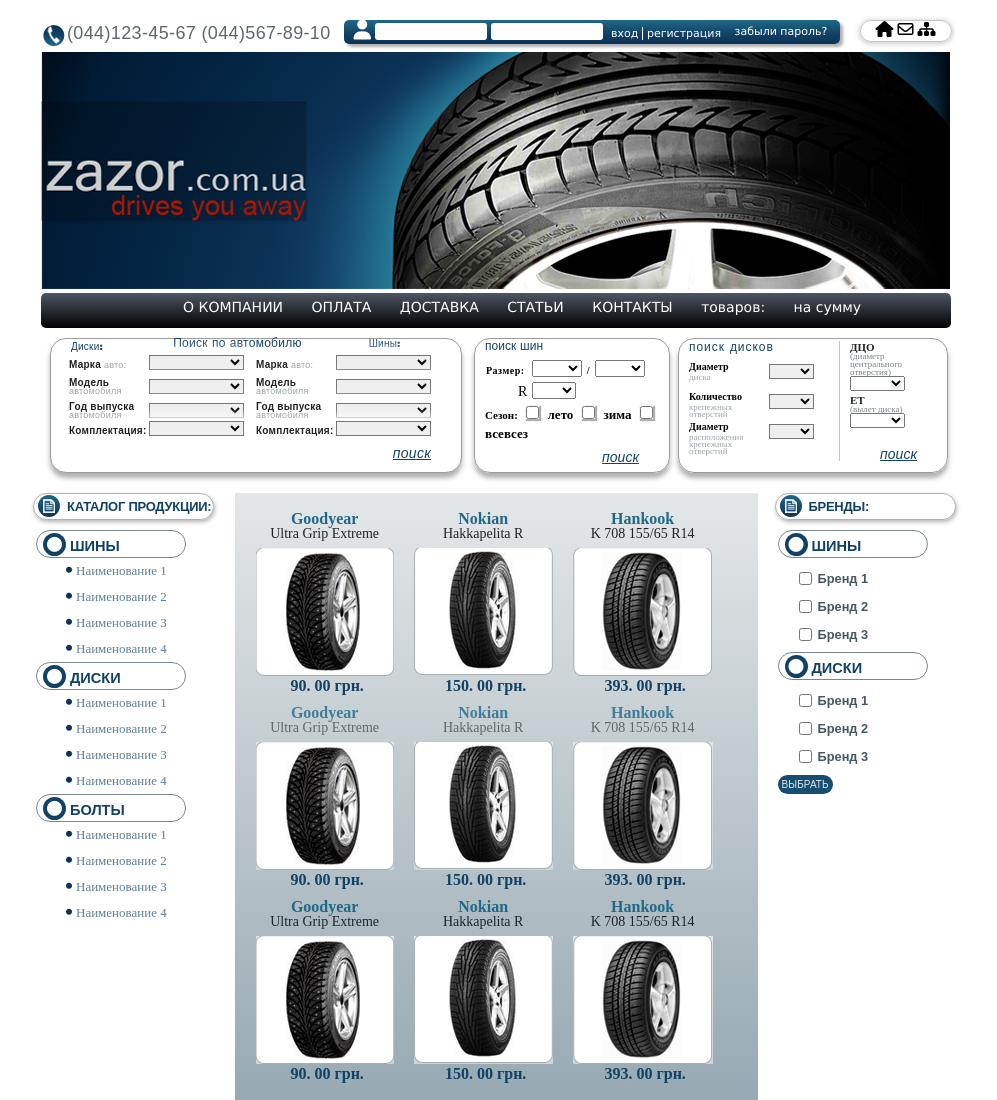
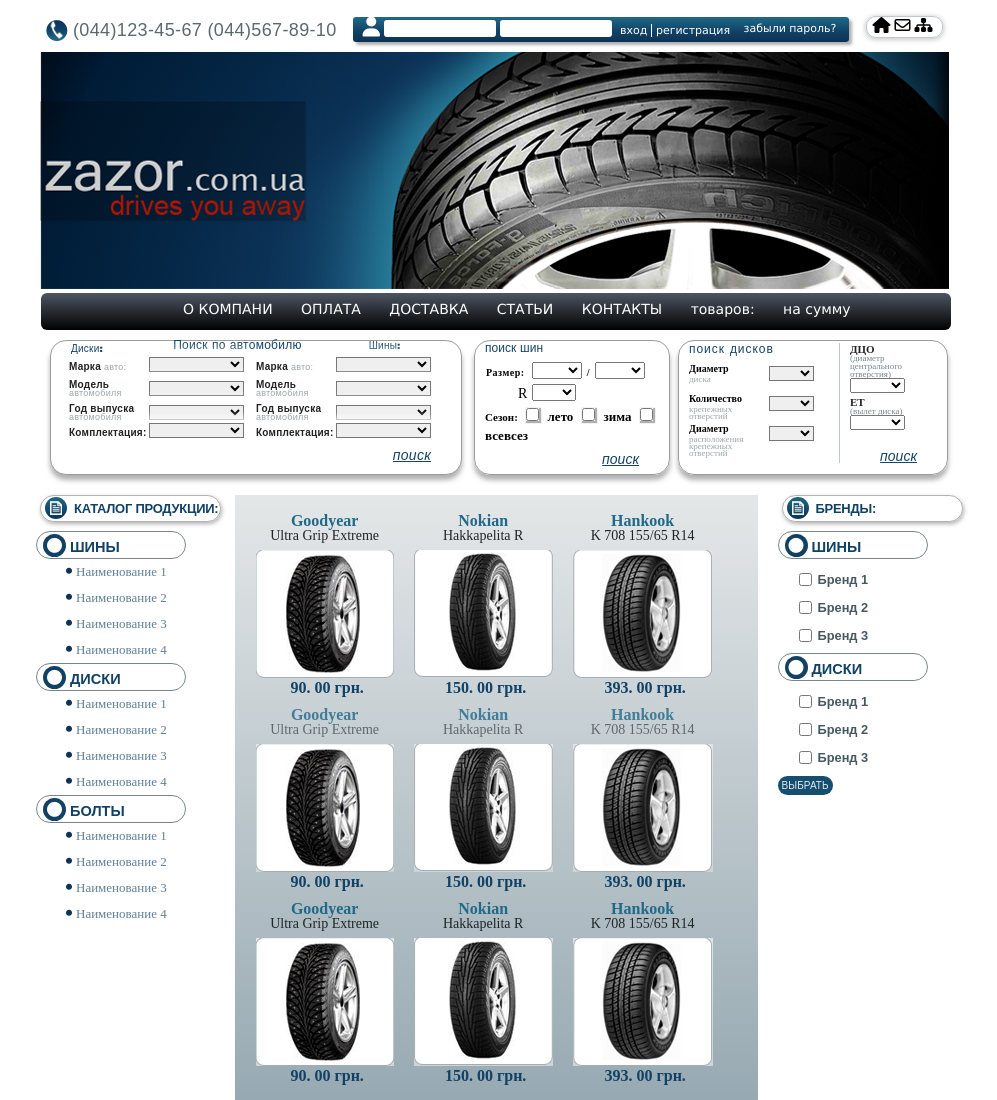
Before and after one commit to adem-molla/adem.github.io, a plain HTML site: page Lesson_06/index.html in a window 1280 px wide. Shown: the top 1100 px of the page, without its empty margins (134-1131 px from the left). Drawn offline with Linux system fonts and the light colour scheme.

Commit message:
nedodelan

```diff
--- a/Lesson_06/index.html
+++ b/Lesson_06/index.html
@@ -32,7 +32,7 @@
 	</div>
 
 <nav class="menu">
-	<a href=""> О КОМПАНИИ </a>
+	<a href=""> О КОМПАНИ </a>
 	<a href=""> ОПЛАТА </a>
 	<a href=""> ДОСТАВКА </a>
 	<a href=""> СТАТЬИ  </a>
--- a/Lesson_06/style.css
+++ b/Lesson_06/style.css
@@ -22,12 +22,12 @@
 .icons {
 	border: 1px solid #c1c8cb;
 	box-shadow: 0 1px 5px 1px hsla(0, 0%, 0%, 0.2);
-	margin-top: 20px;
-    margin-left: 20px;
-    border-radius: 12px;
-    width: 75px;
+	margin-top: 16px;
+    margin-left: 17px;
+    border-radius: 10px;
+    width: 69px;
     height: 20px;
-    padding-left: 15px;
+    padding-left: 6px;
 }
 
 
@@ -187,12 +187,12 @@
 
 .phone {
 	font-size: 20px;
-	margin-left: 37px;
+	margin-left: 40px;
 	height: 52px;
 }
 
 .phone img {
-	top: 25px;
+	top: 20px;
 	position: absolute;
 }
 
@@ -200,19 +200,19 @@
 	color: #5e696d;
     font-family: Arial;
     font-size: 18px;
-    margin: 23px 3px 0px 4px;
+    margin: 20px 0px 0px 0px;
     letter-spacing: 0.02em;
-    margin-left: 24px;
+    margin-left: 27px;
 }
 
 #login {
 	background: linear-gradient(to bottom, #206988 0%,#114165 59%,#0c3256 100%);
 	box-shadow: 3px 3px 3px rgba(150,150,150,0.75);
-	border-radius: 5px;
+	border-radius: 3px;
 	width: 496px;
-	height: 24px;
-	margin-top: 20px;
-	margin-left: 10px;
+	height: 25px;
+	margin-top: 17px;
+	margin-left: 16px;
 }
 
 .login a {
@@ -245,7 +245,7 @@
 }
 
 .logotip img {
-	margin-left: 35px;
+	margin-left: 34px;
 }
 
 .menu {
@@ -254,8 +254,8 @@
 	height: 30px;
 	margin-left: 35px;
 	padding-left: 130px;
-	border-radius: 5px;
-	padding-top: 5px;
+	border-radius: 6px;
+	padding-top: 7px;
 	position: relative;
 }
 
@@ -669,12 +669,12 @@
     width: 179px;
     display: inline-block;
     position: relative;
-    border-radius: 20px;
+    border-radius: 15px;
     border: 1px solid hsla(0, 0%, 0%, .3);
     box-shadow: 1px 2px 4px 0 hsla(0, 0%, 0%, .3);
     letter-spacing: -0.015em;
-    margin-left: 17px;
-    margin-bottom: 10px;
+    margin-left: 24px;
+    margin-bottom: 9px;
 }
 
 .photocircle {
```
